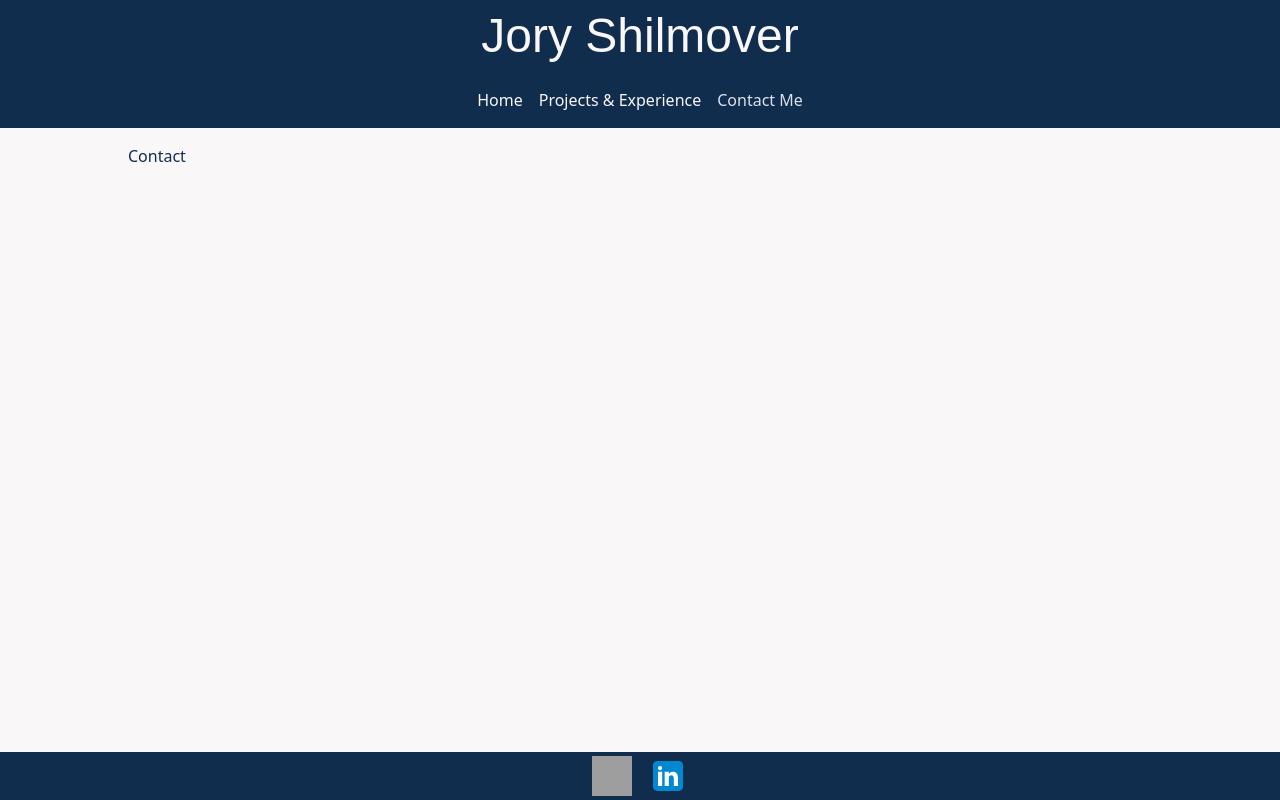
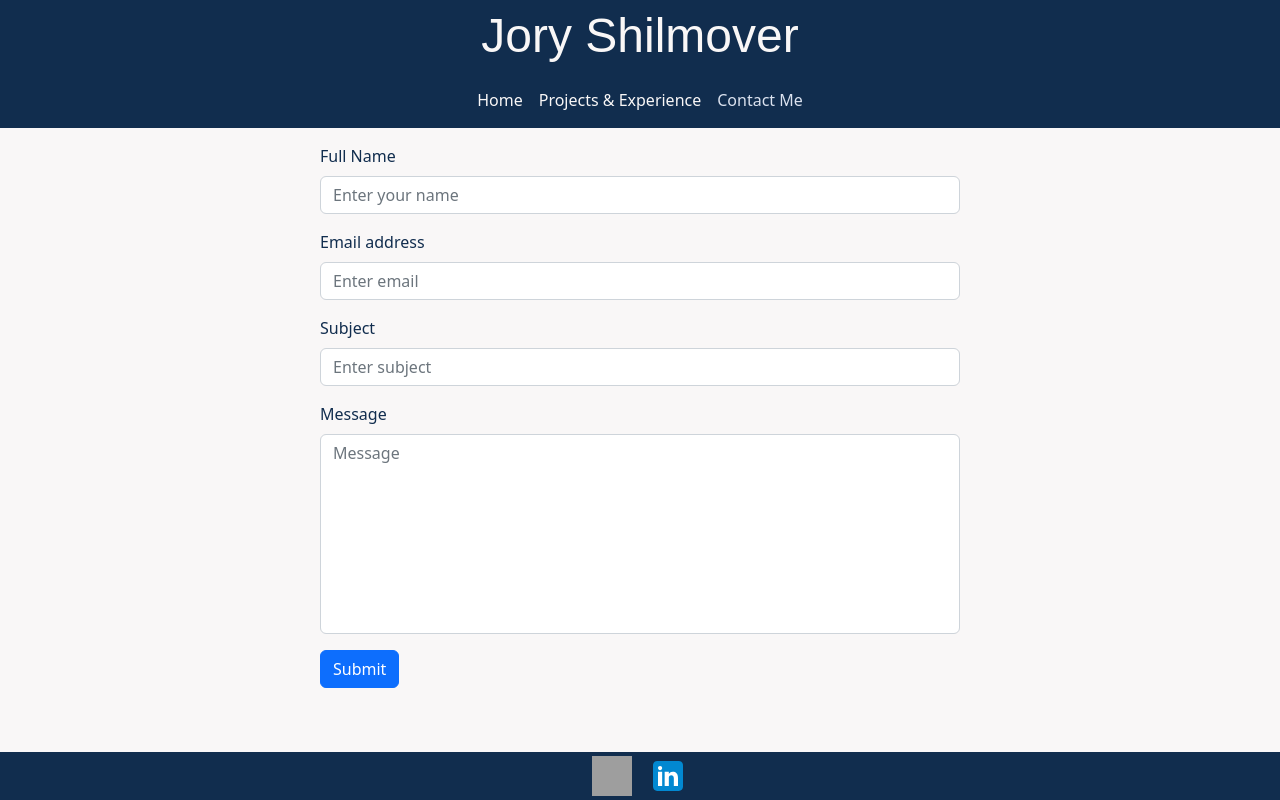
Before and after one commit to jshilmover/personal_site, a Next.js app: page /contact in a window 1280 px wide. Built offline with nearby package versions, Linux system fonts and the light colour scheme; grey boxes are pictures that could not be loaded; a web font is replaced by a local one.

Commit message:
Completed contact me page

```diff
--- a/package.json
+++ b/package.json
@@ -12,6 +12,7 @@
   },
   "dependencies": {
     "@next/font": "13.1.6",
+    "@sendgrid/mail": "^7.7.0",
     "@types/node": "18.11.18",
     "@types/react": "18.0.27",
     "@types/react-dom": "18.0.10",
--- a/src/components/Project/ProjectBar/ProjectBar.tsx
+++ b/src/components/Project/ProjectBar/ProjectBar.tsx
@@ -40,6 +40,7 @@ export const ProjectBar = ({ project }: ProjectBarProps) => {
               width={15}
               height={15}
               alt=""
+              priority
             />
           </span>
         </div>
--- a/src/pages/api/hello.ts
+++ /dev/null
@@ -1,13 +0,0 @@
-// Next.js API route support: https://nextjs.org/docs/api-routes/introduction
-import type { NextApiRequest, NextApiResponse } from 'next'
-
-type Data = {
-  name: string
-}
-
-export default function handler(
-  req: NextApiRequest,
-  res: NextApiResponse<Data>
-) {
-  res.status(200).json({ name: 'John Doe' })
-}
--- /dev/null
+++ b/src/pages/api/sendgrid.js
@@ -0,0 +1,45 @@
+import sendgrid from "@sendgrid/mail";
+
+sendgrid.setApiKey(process.env.SENDGRID_API_KEY);
+
+async function sendEmail(req, res) {
+  try {
+    // console.log("REQ.BODY", req.body);
+    await sendgrid.send({
+      to: "joryshilmover@gmail.com", // Your email where you'll receive emails
+      from: "jorys5116@bigfoot.spokane.edu", // your website email address here
+      subject: `${req.body.subject}`,
+      html: `<!DOCTYPE html PUBLIC "-//W3C//DTD XHTML 1.0 Transitional//EN" "http://www.w3.org/TR/xhtml1/DTD/xhtml1-transitional.dtd">
+      <html lang="en">
+      <head>
+        <meta charset="utf-8">
+
+        <title>The HTML5 Herald</title>
+        <meta name="description" content="The HTML5 Herald">
+        <meta name="author" content="SitePoint">
+      <meta http-equiv="Content-Type" content="text/html charset=UTF-8" />
+
+        <link rel="stylesheet" href="css/styles.css?v=1.0">
+
+      </head>
+
+      <body>
+              <div class="container" style="margin-left: 20px;margin-right: 20px;">
+              <h3>You've got a new mail from ${req.body.fullname}, their email is: ✉️${req.body.email} </h3>
+              <div style="font-size: 16px;">
+              <p>Message:</p>
+              <p>${req.body.message}</p>
+              <br>
+              </div>
+      </body>
+      </html>`,
+    });
+  } catch (error) {
+    // console.log(error);
+    return res.status(error.statusCode || 500).json({ error: error.message });
+  }
+
+  return res.status(200).json({ error: "" });
+}
+
+export default sendEmail;
--- a/src/pages/contact/index.tsx
+++ b/src/pages/contact/index.tsx
@@ -1,7 +1,52 @@
 import Head from "next/head";
-import styles from "@/styles/Home.module.css";
+import { Form, Button } from "react-bootstrap";
+import { useState } from "react";
+
+import styles from "@/styles/Contact.module.css";
 
 export default function Home() {
+  const [success, setSuccess] = useState(false);
+  const [error, setError] = useState(false);
+
+  const sendEmail = async (e: React.FormEvent) => {
+    e.preventDefault();
+
+    const target = e.target as typeof e.target & {
+      formBasicEmail: { value: string };
+      formBasicBody: { value: string };
+      formFullName: { value: string };
+      formBasicSubject: { value: string };
+    };
+
+    const name = target.formFullName.value;
+    const email = target.formBasicEmail.value;
+    const subject = target.formBasicSubject.value;
+    const message = target.formBasicBody.value;
+
+    const valid = e.currentTarget.checkValidity();
+
+    if (valid) {
+      const res = await fetch("/api/sendgrid", {
+        body: JSON.stringify({
+          email: email,
+          fullname: name,
+          subject: subject,
+          message: message,
+        }),
+        headers: {
+          "Content-Type": "application/json",
+        },
+        method: "POST",
+      });
+
+      const { error } = await res.json();
+      if (error) {
+        console.log(error);
+        setError(true);
+        return;
+      } else setSuccess(true);
+    }
+  };
   return (
     <>
       <Head>
@@ -10,7 +55,55 @@ export default function Home() {
         <meta name="viewport" content="width=device-width, initial-scale=1" />
         <link rel="icon" href="/favicon.ico" />
       </Head>
-      <main className={styles.main}>Contact</main>
+      <main className={styles.main}>
+        <div className={styles.formContainer}>
+          <Form onSubmit={(e) => sendEmail(e)}>
+            <Form.Group className="mb-3" controlId="formFullName">
+              <Form.Label>Full Name</Form.Label>
+              <Form.Control
+                type="text"
+                placeholder="Enter your name"
+                required
+              />
+            </Form.Group>
+
+            <Form.Group className="mb-3" controlId="formBasicEmail">
+              <Form.Label>Email address</Form.Label>
+              <Form.Control type="email" placeholder="Enter email" required />
+            </Form.Group>
+
+            <Form.Group className="mb-3" controlId="formBasicSubject">
+              <Form.Label>Subject</Form.Label>
+              <Form.Control type="text" placeholder="Enter subject" required />
+            </Form.Group>
+
+            <Form.Group className="mb-3" controlId="formBasicBody">
+              <Form.Label>Message</Form.Label>
+              <Form.Control
+                as="textarea"
+                type="text"
+                placeholder="Message"
+                className={styles.textArea}
+                required
+              />
+            </Form.Group>
+            <Button variant="primary" type="submit" disabled={success || error}>
+              Submit
+            </Button>
+            {success && (
+              <div className={styles.success}>
+                Thanks, your email has been sent!
+              </div>
+            )}
+            {error && (
+              <div className={styles.error}>
+                There was an issue processing your request. Please try again
+                later
+              </div>
+            )}
+          </Form>
+        </div>
+      </main>
     </>
   );
 }
--- /dev/null
+++ b/src/styles/Contact.module.css
@@ -0,0 +1,19 @@
+.formContainer {
+  margin: auto;
+  width: 50%;
+}
+
+.textArea {
+  height: 200px;
+  resize: none;
+}
+
+.success {
+  margin-top: 0.5em;
+  color: green;
+}
+
+.error {
+  margin-top: 0.5em;
+  color: red;
+}
```
Also changed, not shown: 1 other file (tests, documents, lock files or other folders).
